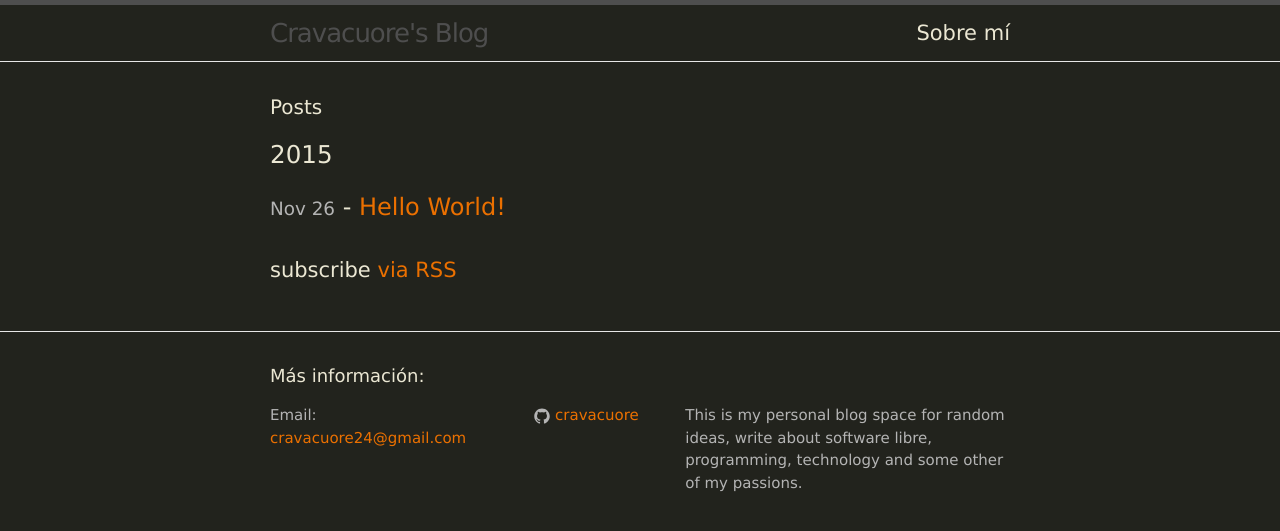
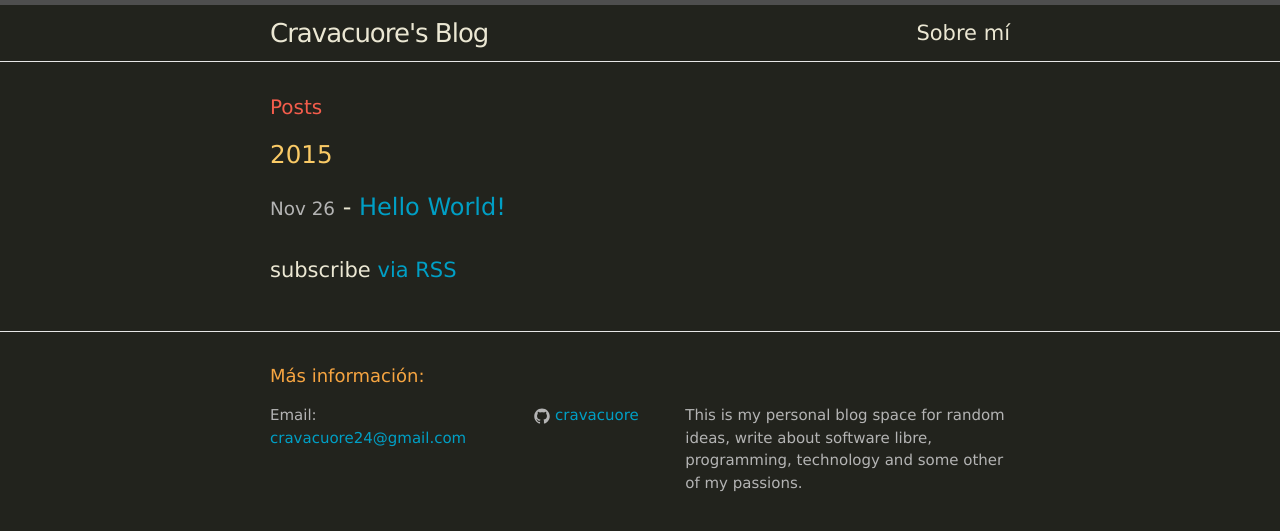
Before and after one commit to cravacuore/blog, a Jekyll site: the page built from index.html, in a window 1280 px wide. Shown: the top 531 px of the page. Built offline with Jekyll 4.4.1, drawn with Linux system fonts in a browser that asks for light colours.

Commit message:
Changed text color scheme

```diff
--- a/_sass/_base.scss
+++ b/_sass/_base.scss
@@ -85,22 +85,37 @@ h1, h2, h3, h4, h5, h6 {
     font-weight: $base-font-weight;
 }
 
+h1 {
+  color: #F45D4C;
+}
+
+h2 {
+  color: #F7A541;
+}
+
+h3 {
+  color: #FACA66;
+}
+
+h4 {
+  color: #FEE5AD;
+}
+
 
 
 /**
  * Links
  */
 a {
-    color: $brand-color;
+    color: #009FC5;
     text-decoration: none;
 
-    &:visited {
-        color: darken($brand-color, 15%);
-    }
+    // &:visited {
+    //     color: darken($brand-color, 15%);
+    // }
 
     &:hover {
-        color: $text-color;
-        text-decoration: underline;
+        color: lighten(#009FC5, 25%);
     }
 }
 
@@ -110,12 +125,13 @@ a {
  * Blockquotes
  */
 blockquote {
-    color: $grey-color;
-    border-left: 4px solid $grey-color-light;
+    color: #A1DBB2;
+    padding-top: 6pt;
+    padding-bottom: 6pt;
+    background-color: rgba(66, 66, 66, 0.31);
+    border-left: 4px solid $grey-color-dark;
     padding-left: $spacing-unit / 2;
     font-size: 18px;
-    letter-spacing: -1px;
-    font-style: italic;
 
     > :last-child {
         margin-bottom: 0;
@@ -130,12 +146,13 @@ blockquote {
 pre,
 code {
   font-size: 15px;
-    border: 1px solid $grey-color-light;
+  border: 1px solid $grey-color-dark;
   border-radius: 3px;
-    background-color: #eef;
+  background-color: $code-background;
 }
 
 code {
+  font-size: 0.9em;
   padding: 1px 5px;
 }
 
--- a/_sass/_layout.scss
+++ b/_sass/_layout.scss
@@ -20,7 +20,7 @@
 
     &,
     &:visited {
-        color: $grey-color-dark;
+        color: $text-color;
     }
 }
 
--- a/css/main.scss
+++ b/css/main.scss
@@ -16,6 +16,7 @@ $spacing-unit:     30px;
 
 $text-color:       #ebe7d3;
 $background-color: #22231d;
+$code-background:  #191611;
 $brand-color:      #EB7000;
 
 $grey-color: #b4b4b4;
```
Lines whose indentation alone changed are shown as unchanged.
